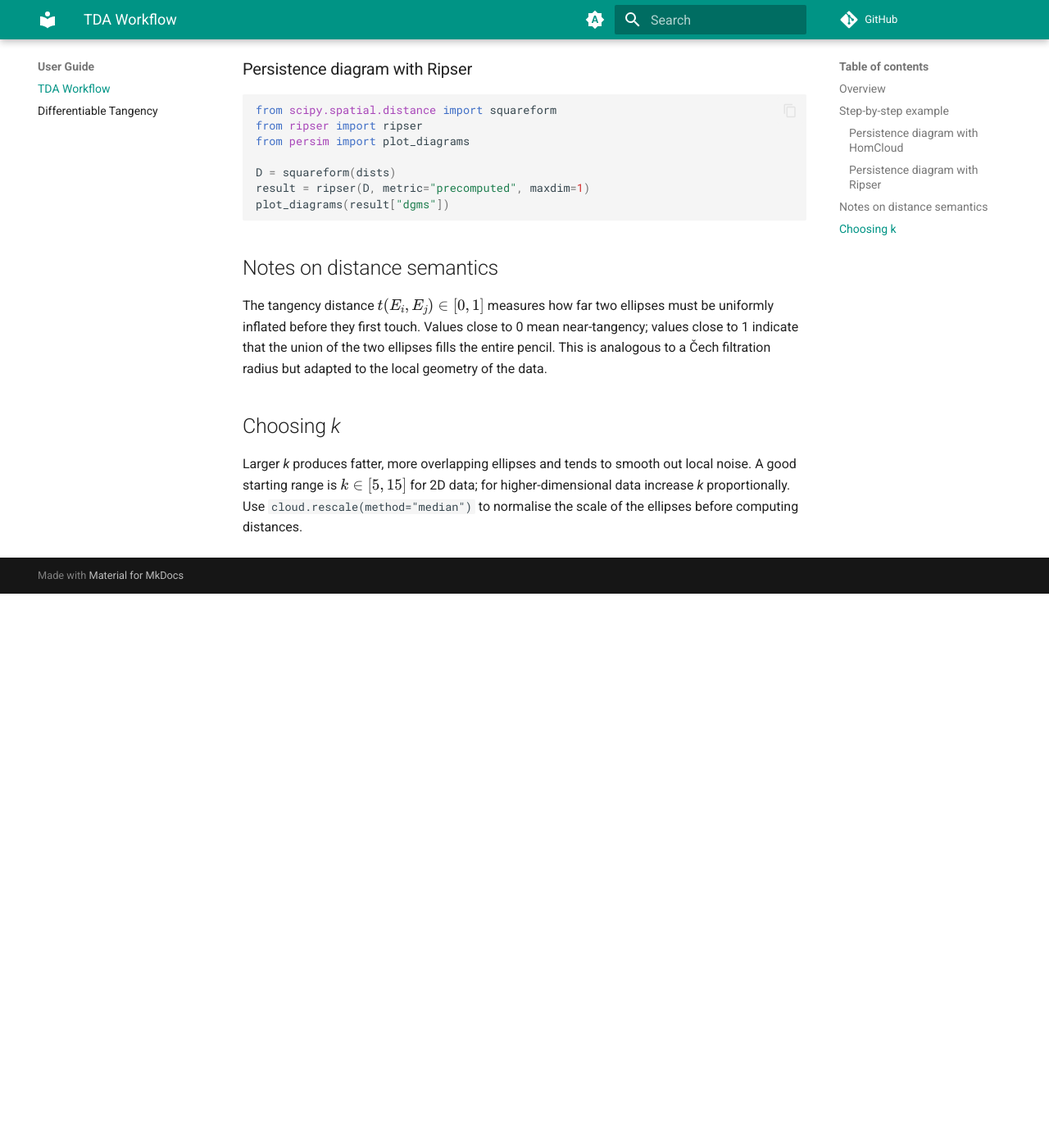
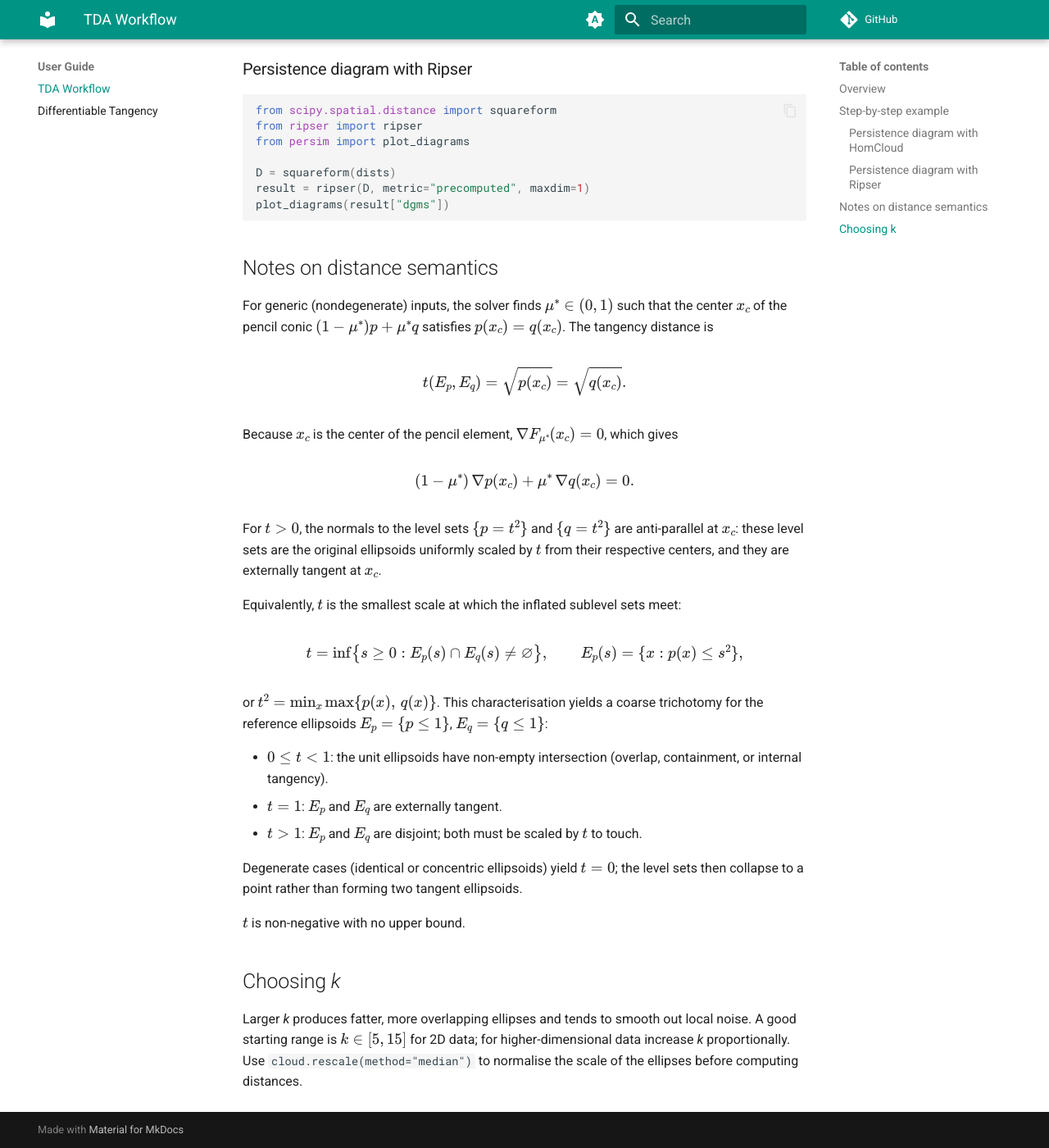
Before and after one commit to t-uda/ellphi, an MkDocs documentation site: the page built from docs/guide/tda_workflow.md, in a window 1280 px wide and 1400 px high, scrolled down 1070 px. Shown: the whole window at 82% size. Built offline with MkDocs 1.6.1 and Material for MkDocs 9.7.7, drawn with Linux system fonts in a browser that asks for light colours; comment, search, counter and statistics services are not loaded; before the commit the page ends 1794 px from its top, so only the background shows below that.

Commit message:
docs: fix mathematical descriptions in tda_workflow and geometry reference
Correct the tangency distance semantics (pencil center, minimax
characterisation, coarse trichotomy) and the coefficient packing
formula (b = -Ax₀, c = x₀ᵀAx₀ with factor-of-2 evaluator note).
All claims verified by external mathematician reviewer.

Co-Authored-By: Claude Opus 4.6 <noreply@anthropic.com>

```diff
--- a/docs/guide/tda_workflow.md
+++ b/docs/guide/tda_workflow.md
@@ -54,11 +54,43 @@ plot_diagrams(result["dgms"])
 
 ## Notes on distance semantics
 
-The tangency distance $t(E_i, E_j) \in [0, 1]$ measures how far two ellipses must be
-uniformly inflated before they first touch.  Values close to 0 mean near-tangency;
-values close to 1 indicate that the union of the two ellipses fills the entire pencil.
-This is analogous to a Čech filtration radius but adapted to the local geometry of the
-data.
+For generic (nondegenerate) inputs, the solver finds $\mu^* \in (0, 1)$ such that the
+center $x_c$ of the pencil conic $(1-\mu^*)p + \mu^* q$ satisfies $p(x_c) = q(x_c)$.
+The tangency distance is
+
+$$t(E_p, E_q) = \sqrt{p(x_c)} = \sqrt{q(x_c)}.$$
+
+Because $x_c$ is the center of the pencil element, $\nabla F_{\mu^*}(x_c) = 0$, which
+gives
+
+$$
+(1 - \mu^*)\,\nabla p(x_c) + \mu^*\,\nabla q(x_c) = 0.
+$$
+
+For $t > 0$, the normals to the level sets $\{p = t^2\}$ and $\{q = t^2\}$ are
+anti-parallel at $x_c$: these level sets are the original ellipsoids uniformly scaled
+by $t$ from their respective centers, and they are externally tangent at $x_c$.
+
+Equivalently, $t$ is the smallest scale at which the inflated sublevel sets meet:
+
+$$
+t = \inf\bigl\{s \ge 0 : E_p(s) \cap E_q(s) \neq \varnothing\bigr\},
+\qquad E_p(s) = \{x : p(x) \le s^2\},
+$$
+
+or $t^2 = \min_x \max\{p(x),\, q(x)\}$.  This characterisation yields a coarse
+trichotomy for the reference ellipsoids $E_p = \{p \le 1\}$,
+$E_q = \{q \le 1\}$:
+
+- $0 \le t < 1$: the unit ellipsoids have non-empty intersection (overlap,
+  containment, or internal tangency).
+- $t = 1$: $E_p$ and $E_q$ are externally tangent.
+- $t > 1$: $E_p$ and $E_q$ are disjoint; both must be scaled by $t$ to touch.
+
+Degenerate cases (identical or concentric ellipsoids) yield $t = 0$; the level sets
+then collapse to a point rather than forming two tangent ellipsoids.
+
+$t$ is non-negative with no upper bound.
 
 ## Choosing *k*
 
```
Also changed, not shown: docs/reference/geometry.md (+1 -1 lines).
